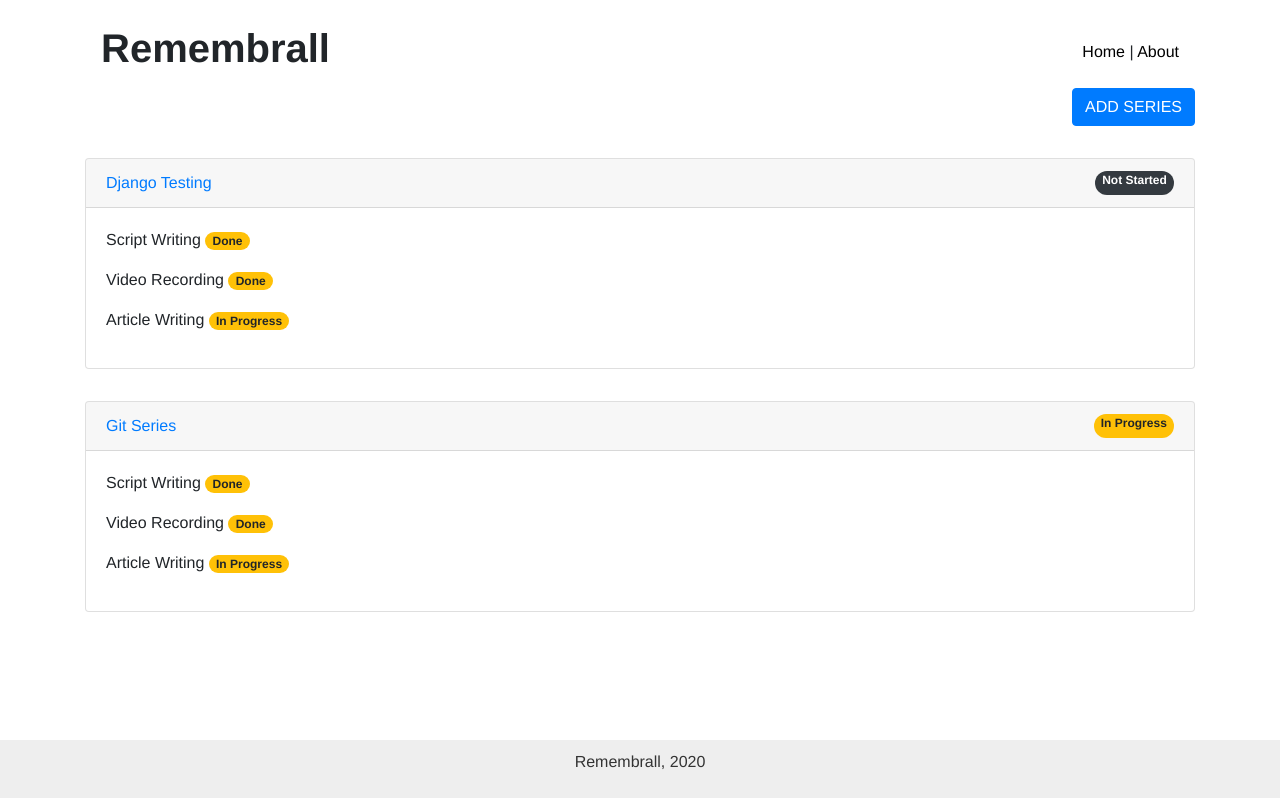
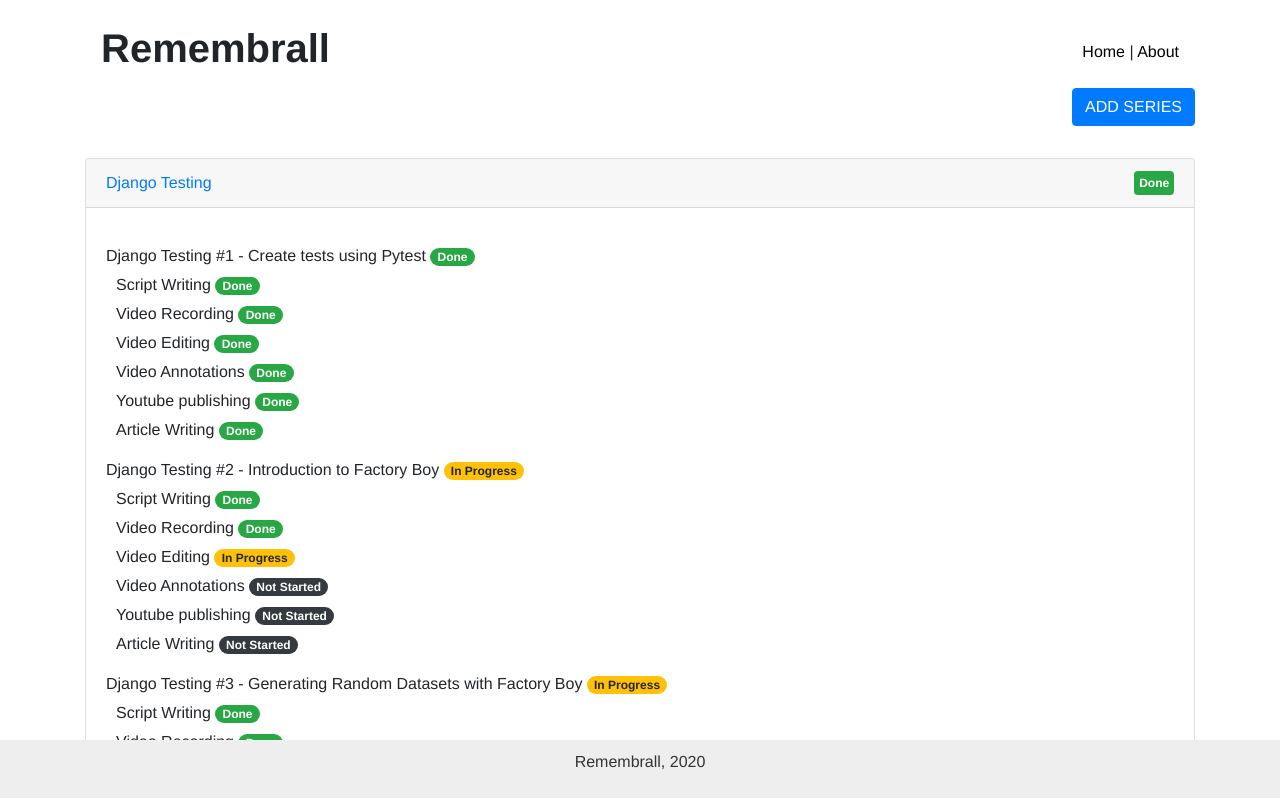
Before and after one commit to BesnardConsultingSAS/article-remembrall, a Vue app: page /#/ in a window 1280 px wide. Shown: the top 798 px of the page. Built offline with nearby package versions, Linux system fonts and the light colour scheme.

Commit message:
AREM-10, Add Article and ArticleItem Component

```diff
--- /dev/null
+++ b/src/components/Article.vue
@@ -0,0 +1,46 @@
+<template>
+  <div class="article">
+    {{ article.title }}
+    <span v-bind:class="articleStatus" class="badge badge-pill">
+      {{ article.status }}</span
+    >
+    <div v-bind:key="item.id" v-for="item in article.items">
+      <ArticleItem v-bind:item="item" />
+    </div>
+  </div>
+</template>
+
+<script>
+import ArticleItem from "@/components/ArticleItem";
+import { defineComponent } from "vue";
+export default defineComponent({
+  name: "Article",
+  props: ["article"],
+  components: {
+    ArticleItem
+  },
+  computed: {
+    articleStatus: function() {
+      const articleStatuses = {
+        "Not Started": "badge-dark",
+        "In Progress": "badge-warning",
+        Done: "badge-success"
+      };
+
+      for (const key in articleStatuses) {
+        if (this.article.status === key) {
+          return articleStatuses[key];
+        }
+      }
+
+      return "badge-success";
+    }
+  }
+});
+</script>
+
+<style scoped>
+.article {
+  margin: 1em 0px;
+}
+</style>
--- /dev/null
+++ b/src/components/ArticleItem.vue
@@ -0,0 +1,40 @@
+<template>
+  <div class="article-item">
+    {{ item.name }}
+    <span v-bind:class="articleItemStatus" class="badge badge-pill">
+      {{ item.status }}
+    </span>
+  </div>
+</template>
+
+<script>
+import { defineComponent } from "vue";
+
+export default defineComponent({
+  name: "ArticleItem",
+  props: ["item"],
+  computed: {
+    articleItemStatus: function() {
+      const articleItemStatuses = {
+        "Not Started": "badge-dark",
+        "In Progress": "badge-warning",
+        Done: "badge-success"
+      };
+
+      for (const key in articleItemStatuses) {
+        if (this.item.status === key) {
+          return articleItemStatuses[key];
+        }
+      }
+
+      return "badge-success";
+    }
+  }
+});
+</script>
+
+<style scoped>
+.article-item {
+  margin: 5px 10px;
+}
+</style>
--- a/src/components/SeriesItem.vue
+++ b/src/components/SeriesItem.vue
@@ -2,18 +2,15 @@
   <div class="card">
     <div class="card-header">
       <div class="d-flex justify-content-between">
-        <a href="">{{ series.title }}</a>
-        <span v-bind:class="seriesStatus" class="badge badge-pill">
-          {{ series.status }}
+        <a href="">{{ seriesItem.title }}</a>
+        <span v-bind:class="seriesStatus" class="badge d-inline-flex align-items-center">
+          {{ seriesItem.status }}
         </span>
       </div>
     </div>
     <div class="card-body">
-      <div v-bind:key="item.id" v-for="item in series.items">
-        <p>
-          {{ item.name }}
-          <span class="badge badge-pill badge-warning"> {{ item.status }}</span>
-        </p>
+      <div v-bind:key="article.id" v-for="article in seriesItem.articles">
+        <Article v-bind:article="article" />
       </div>
     </div>
   </div>
@@ -21,10 +18,13 @@
 
 <script>
 import { defineComponent } from "vue";
-
+import Article from "@/components/Article";
 export default defineComponent({
   name: "SeriesItem",
-  props: ["series"],
+  components: {
+    Article
+  },
+  props: ["seriesItem"],
   computed: {
     seriesStatus: function() {
       const seriesStatuses = {
@@ -34,7 +34,7 @@ export default defineComponent({
       };
 
       for (const key in seriesStatuses) {
-        if (this.series.status === key) {
+        if (this.seriesItem.status === key) {
           return seriesStatuses[key];
         }
       }
--- a/src/components/SeriesList.vue
+++ b/src/components/SeriesList.vue
@@ -4,7 +4,7 @@
   </div>
 
   <div v-bind:key="item.id" v-for="item in series" class="seriesList">
-    <SeriesItem v-bind:series="item" />
+    <SeriesItem v-bind:seriesItem="item" />
   </div>
 </template>
 
--- a/src/views/Home.vue
+++ b/src/views/Home.vue
@@ -18,7 +18,12 @@ export default defineComponent({
         {
           id: 1,
           title: "Django Testing",
-          status: "Not Started",
+          status: "Done",
+          articles: [
+            {
+              id: 1,
+              title: "Django Testing #1 - Create tests using Pytest",
+              status: "Done",
               items: [
                 {
                   id: 1,
@@ -32,14 +37,29 @@ export default defineComponent({
                 },
                 {
                   id: 3,
+                  name: "Video Editing",
+                  status: "Done"
+                },
+                {
+                  id: 4,
+                  name: "Video Annotations",
+                  status: "Done"
+                },
+                {
+                  id: 5,
+                  name: "Youtube publishing",
+                  status: "Done"
+                },
+                {
+                  id: 6,
                   name: "Article Writing",
-              status: "In Progress"
+                  status: "Done"
                 }
               ]
             },
             {
               id: 2,
-          title: "Git Series",
+              title: "Django Testing #2 - Introduction to Factory Boy",
               status: "In Progress",
               items: [
                 {
@@ -54,8 +74,181 @@ export default defineComponent({
                 },
                 {
                   id: 3,
+                  name: "Video Editing",
+                  status: "In Progress"
+                },
+                {
+                  id: 4,
+                  name: "Video Annotations",
+                  status: "Not Started"
+                },
+                {
+                  id: 5,
+                  name: "Youtube publishing",
+                  status: "Not Started"
+                },
+                {
+                  id: 6,
                   name: "Article Writing",
+                  status: "Not Started"
+                }
+              ]
+            },
+            {
+              id: 3,
+              title:
+                "Django Testing #3 - Generating Random Datasets with Factory Boy",
+              status: "In Progress",
+              items: [
+                {
+                  id: 1,
+                  name: "Script Writing",
+                  status: "Done"
+                },
+                {
+                  id: 2,
+                  name: "Video Recording",
+                  status: "Done"
+                },
+                {
+                  id: 3,
+                  name: "Video Editing",
                   status: "In Progress"
+                },
+                {
+                  id: 4,
+                  name: "Video Annotations",
+                  status: "Not Started"
+                },
+                {
+                  id: 5,
+                  name: "Youtube publishing",
+                  status: "Not Started"
+                },
+                {
+                  id: 6,
+                  name: "Article Writing",
+                  status: "Not Started"
+                }
+              ]
+            }
+          ]
+        },
+        {
+          id: 2,
+          title: "Git Series",
+          status: "Not Started",
+          articles: [
+            {
+              id: 1,
+              title: "Git Series #1 - How to Rebase",
+              status: "Done",
+              items: [
+                {
+                  id: 1,
+                  name: "Script Writing",
+                  status: "Done"
+                },
+                {
+                  id: 2,
+                  name: "Video Recording",
+                  status: "Done"
+                },
+                {
+                  id: 3,
+                  name: "Video Editing",
+                  status: "Done"
+                },
+                {
+                  id: 4,
+                  name: "Video Annotations",
+                  status: "Done"
+                },
+                {
+                  id: 5,
+                  name: "Youtube publishing",
+                  status: "Done"
+                },
+                {
+                  id: 6,
+                  name: "Article Writing",
+                  status: "Done"
+                }
+              ]
+            },
+            {
+              id: 2,
+              title: "Git Series #2 - How to Cherry Pick",
+              status: "In Progress",
+              items: [
+                {
+                  id: 1,
+                  name: "Script Writing",
+                  status: "Done"
+                },
+                {
+                  id: 2,
+                  name: "Video Recording",
+                  status: "Done"
+                },
+                {
+                  id: 3,
+                  name: "Video Editing",
+                  status: "In Progress"
+                },
+                {
+                  id: 4,
+                  name: "Video Annotations",
+                  status: "Not Started"
+                },
+                {
+                  id: 5,
+                  name: "Youtube publishing",
+                  status: "Not Started"
+                },
+                {
+                  id: 6,
+                  name: "Article Writing",
+                  status: "Not Started"
+                }
+              ]
+            },
+            {
+              id: 3,
+              title: "Git Series #3 - How to Update branch",
+              status: "In Progress",
+              items: [
+                {
+                  id: 1,
+                  name: "Script Writing",
+                  status: "Done"
+                },
+                {
+                  id: 2,
+                  name: "Video Recording",
+                  status: "Done"
+                },
+                {
+                  id: 3,
+                  name: "Video Editing",
+                  status: "In Progress"
+                },
+                {
+                  id: 4,
+                  name: "Video Annotations",
+                  status: "Not Started"
+                },
+                {
+                  id: 5,
+                  name: "Youtube publishing",
+                  status: "Not Started"
+                },
+                {
+                  id: 6,
+                  name: "Article Writing",
+                  status: "Not Started"
+                }
+              ]
             }
           ]
         }
```
Lines whose indentation alone changed are shown as unchanged.
